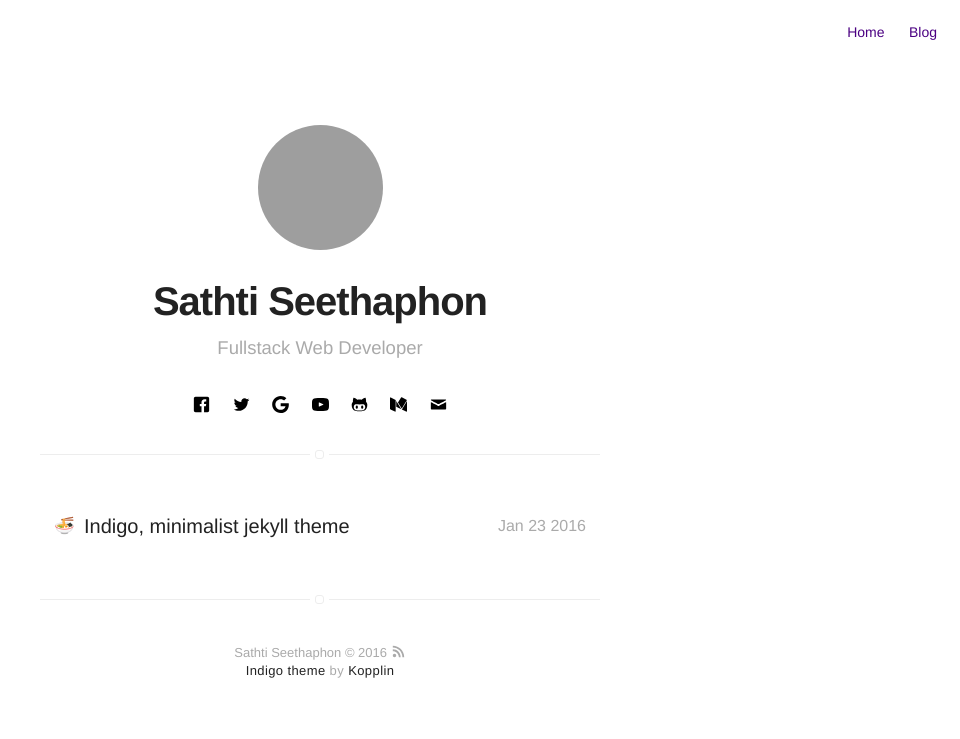
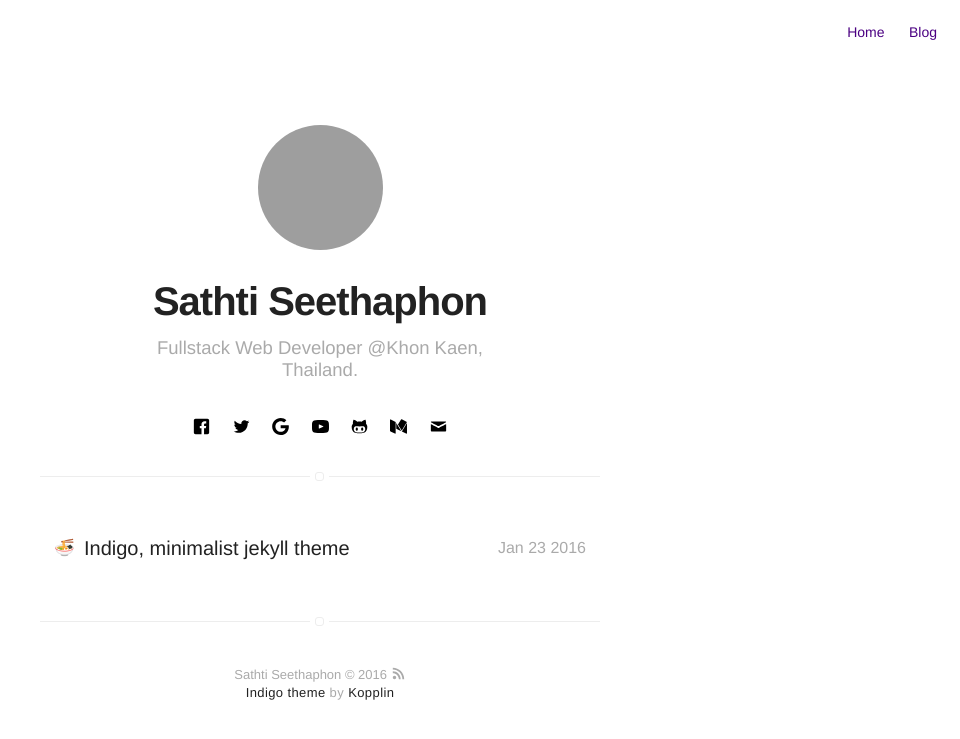
Before and after one commit to dixonsatit/sathit.me, a Jekyll site: the page built from projects.html, in a window 1280 px wide. Shown: the top 739 px of the page, without its empty margins (320-1280 px from the left). Built offline with Jekyll 4.4.1, drawn with Linux system fonts in a browser that asks for light colours; emoji names are drawn with the system emoji font; grey boxes are pictures that could not be loaded.

Commit message:
update url

```diff
--- a/_config.yml
+++ b/_config.yml
@@ -1,6 +1,6 @@
 # main text of home
 name: Sathti Seethaphon
-bio: Fullstack Web Developer
+bio: Fullstack Web Developer @Khon Kaen, Thailand.
 
 # twitter summary info
 description: A blog about technology and stuff related
@@ -10,7 +10,7 @@ description: A blog about technology and stuff related
 external-image: false
 picture: assets/images/profile.jpg
 
-url: http://koppl.in/indigo
+url: https://dixonsatit.github.io/sathit.me
 # your url: http://USERNAME.github.io
 
 permalink: /:title/
```
